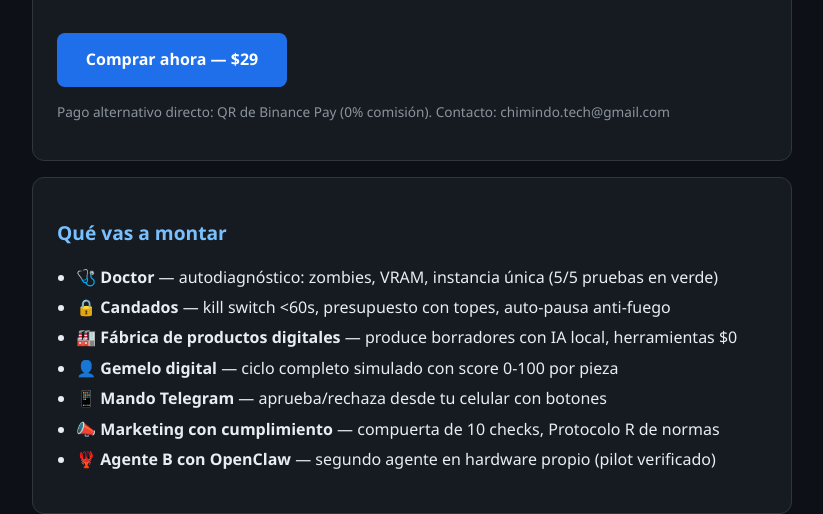
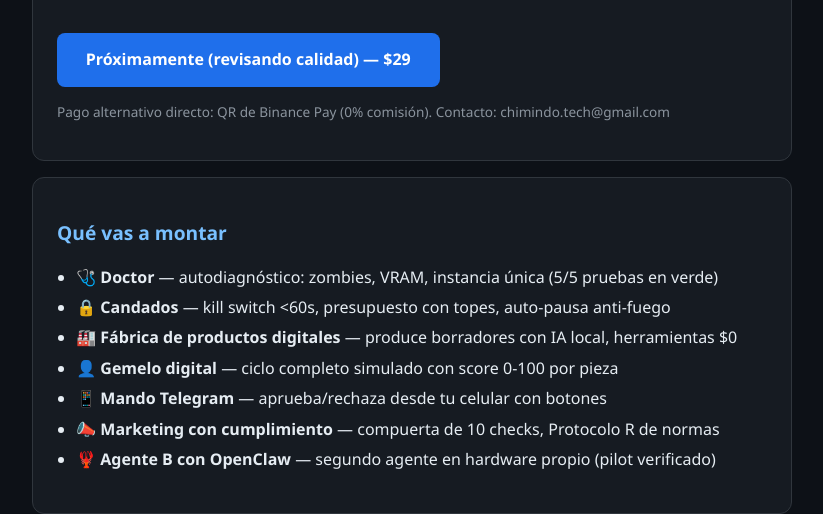
Before and after one commit to chimindotech-maker/chimindotech-maker.github.io, a plain HTML site: page producto-agente-ia.html in a window 1280 px wide. Shown: the part 288-802 px from the top of the page, without its empty margins (228-1051 px from the left). Drawn offline with Linux system fonts and the light colour scheme.

Commit message:
vuelta identidad: producto-agente-ia.html

```diff
--- a/producto-agente-ia.html
+++ b/producto-agente-ia.html
@@ -24,7 +24,7 @@ ul{padding-left:1.2rem}li{margin:.3rem 0}
 <span class="tag">7 módulos verificados</span><span class="tag">Caso real, no teoría</span><span class="tag">Presupuesto $0 en APIs</span><span class="tag">Español LATAM</span>
 <p class="precio">$29 USD <span class="mini">pago único · descarga inmediata</span></p>
 <!-- BOTÓN DE COBRO: se activa cuando el dueño aprueba la publicación -->
-<a class="btn" href="https://www.mercadopago.com.mx/checkout/v1/redirect?pref_id=286711022-06474c48-37f1-4019-9a5c-01537e1e9b09">Comprar ahora — $29</a>
+<a class="btn" href="#">Próximamente (revisando calidad) — $29</a>
 <p class="mini">Pago alternativo directo: QR de Binance Pay (0% comisión). Contacto: chimindo.tech@gmail.com</p>
 </div>
 
```
